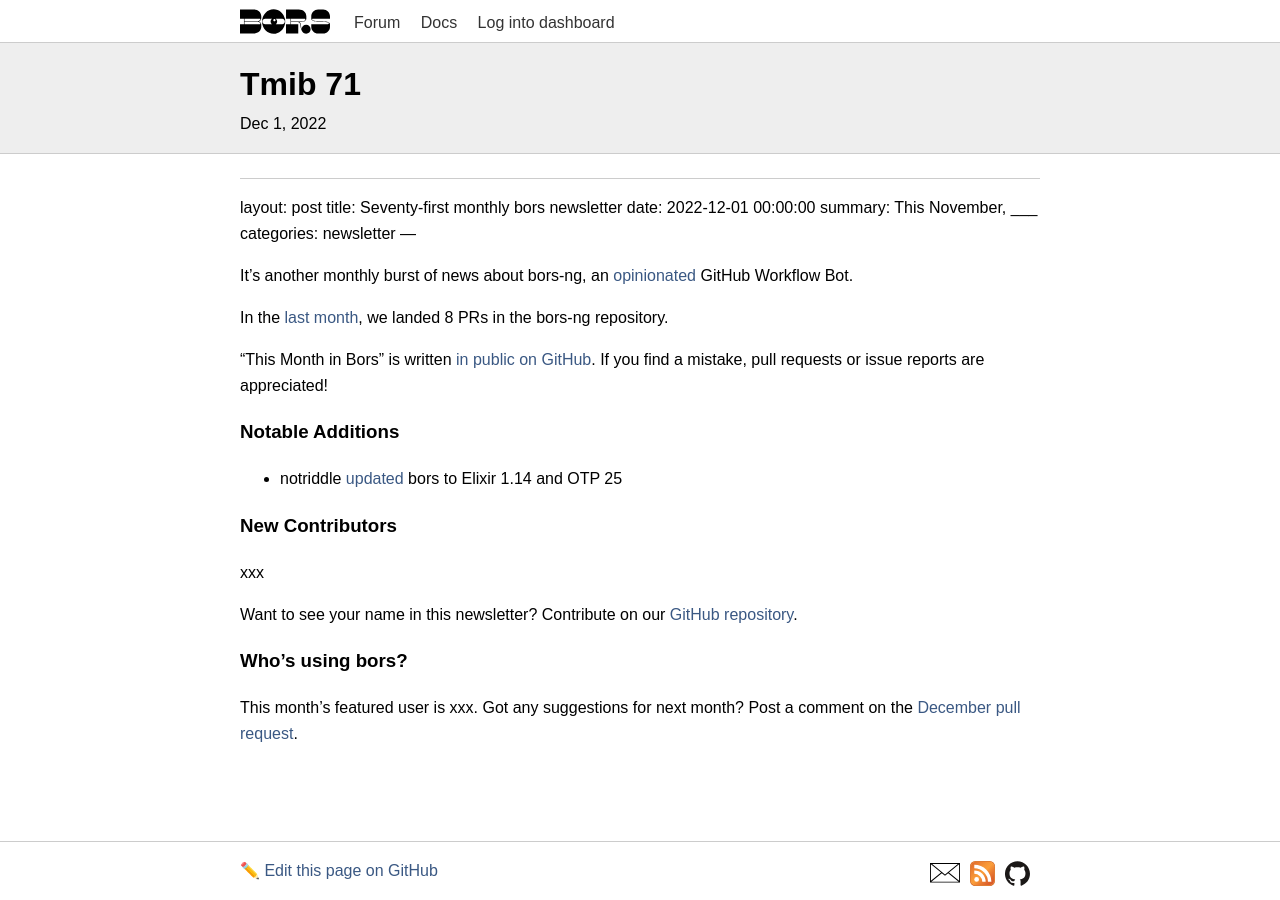
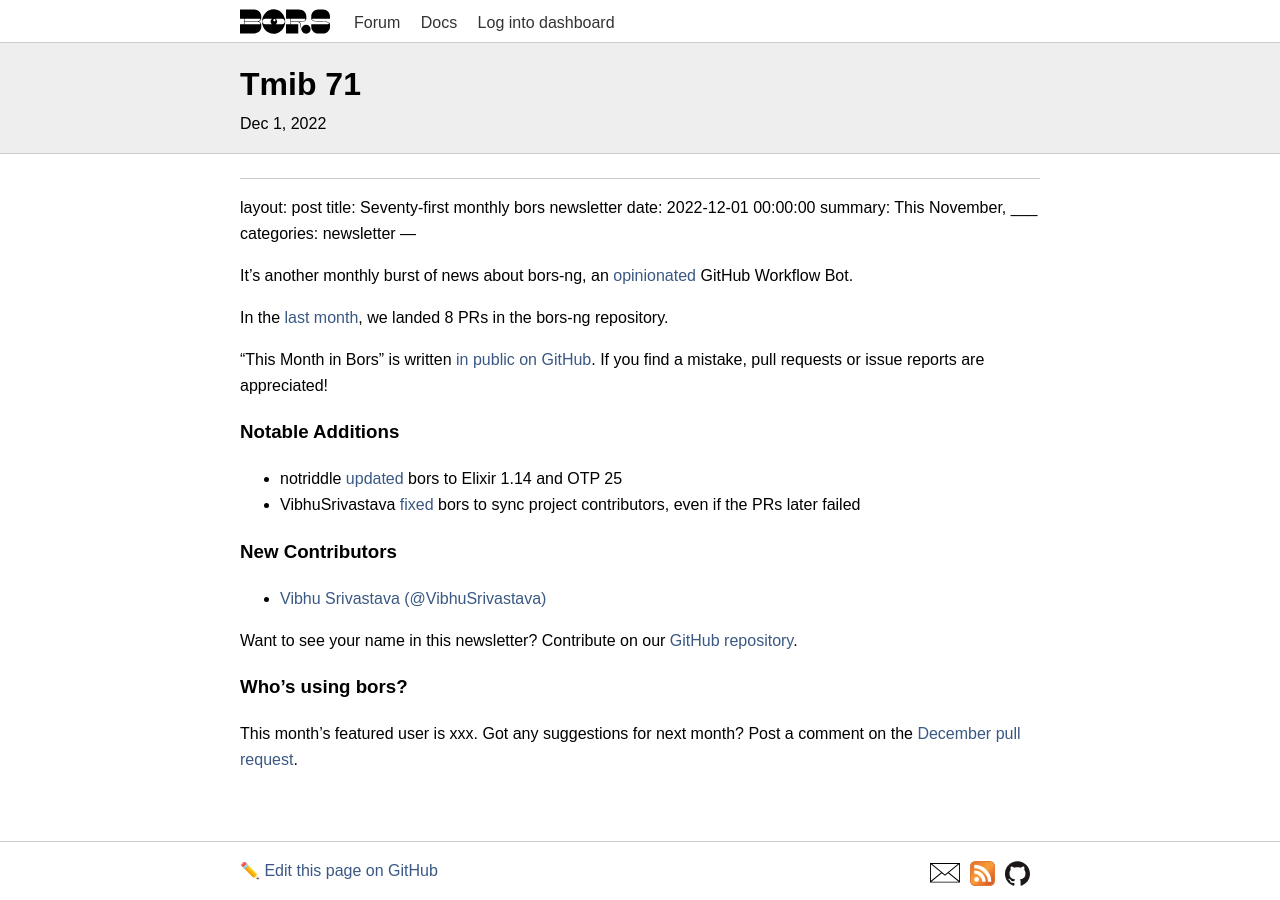
Before and after one commit to bors-ng/bors-ng.github.io, a Jekyll site: the page built from _posts/2022-12-01-tmib-71.md, in a window 1280 px wide. Built offline with Jekyll 4.4.1, drawn with Linux system fonts in a browser that asks for light colours; our own code applies the rules of GitHub Pages for plain Markdown files.

Commit message:
Add bors-ng/bors-ng#1565
Add @VibhuSrivastava to new contributors list

```diff
--- a/_posts/2022-12-01-tmib-71.md
+++ b/_posts/2022-12-01-tmib-71.md
@@ -21,11 +21,12 @@
 ### Notable Additions
 
 * notriddle [updated](https://github.com/bors-ng/bors-ng/pull/1559) bors to Elixir 1.14 and OTP 25
+* VibhuSrivastava [fixed](https://github.com/bors-ng/bors-ng/pull/1565) bors to sync project contributors, even if the PRs later failed
 
 
 ### New Contributors
 
-xxx
+* [Vibhu Srivastava (@VibhuSrivastava)](https://github.com/VibhuSrivastava)
 
 Want to see your name in this newsletter? Contribute on our [GitHub repository](https://github.com/bors-ng/bors-ng).
 
```
